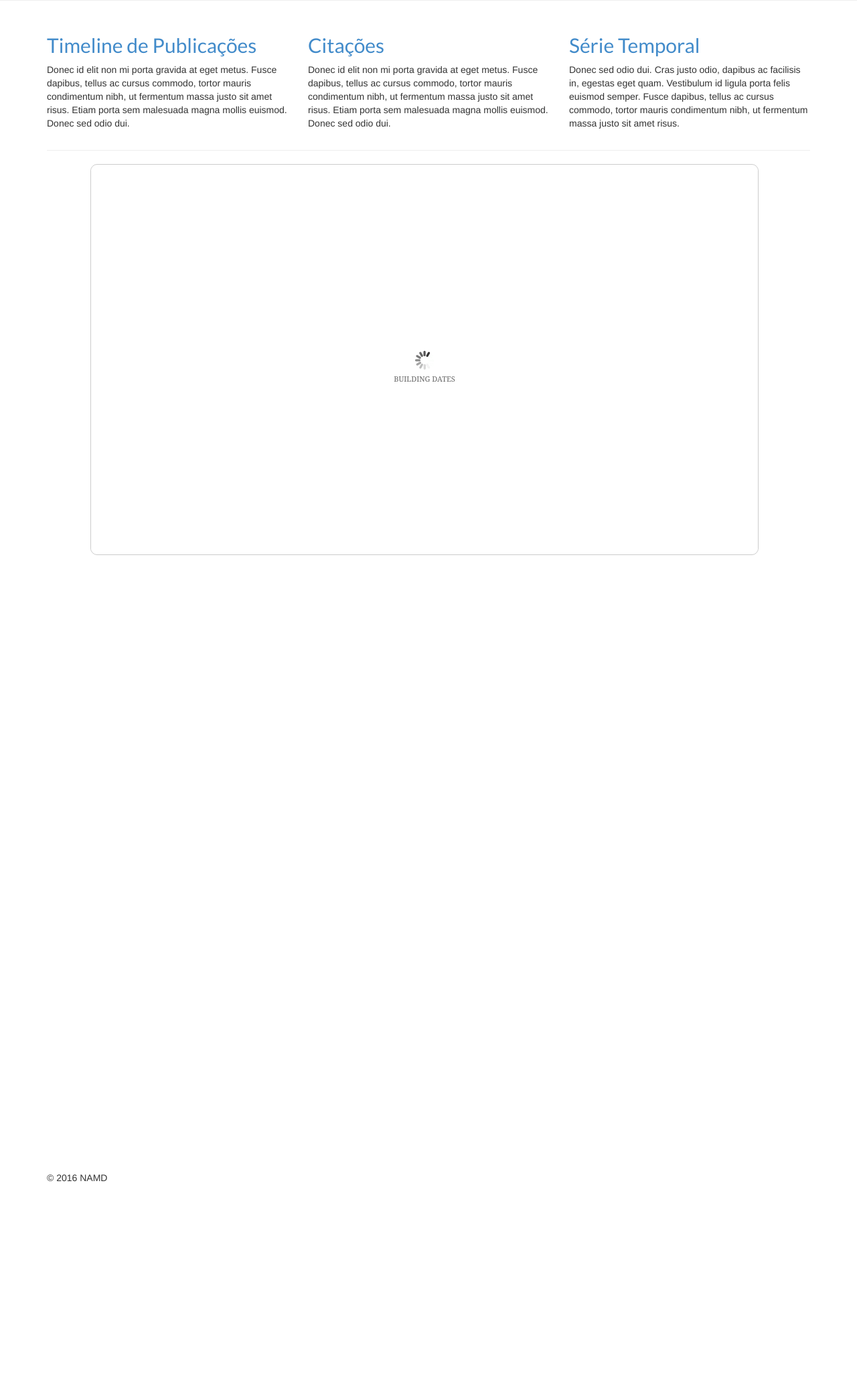
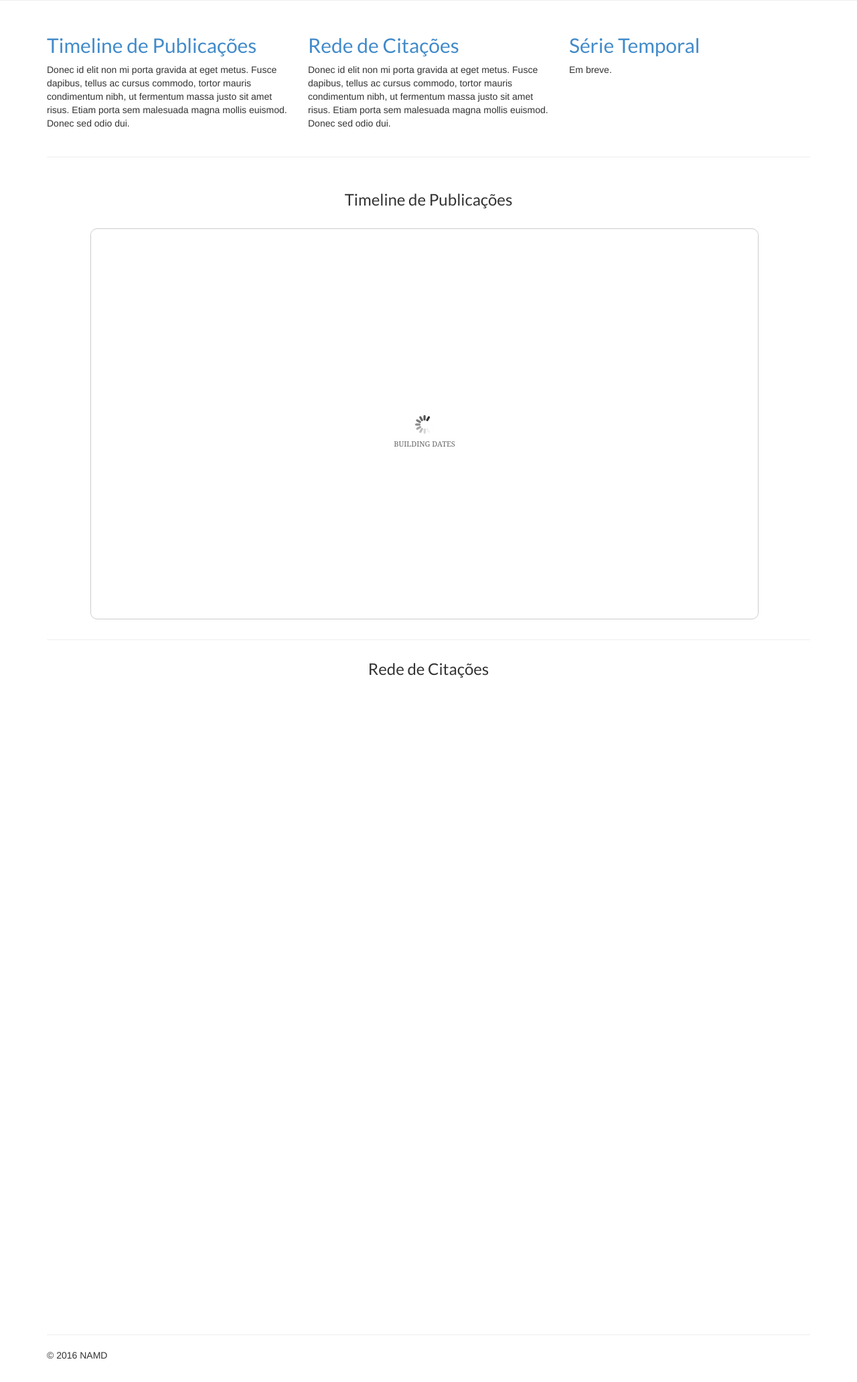
Before and after one commit to elisamussumeci/zika_virus_timeline, a Flask app: page / in a window 1280 px wide. Shown: the part 307-2371 px from the top of the page at 67% size. Before the commit the page ends 2106 px from the top, so only its background shows below. Run offline with Flask 2, Linux system fonts and the light colour scheme; data that the repository does not hold is empty; some libraries are stand-ins or nearby versions.

Commit message:
Add section titles

```diff
--- a/static/css/style.css
+++ b/static/css/style.css
@@ -10,6 +10,15 @@
 
 h2 a:hover {
   text-decoration: none;
+}
+
+.title-section {
+  text-align: center;
+  margin: 30px 0;
+}
+
+hr {
+  margin-top: 30px;
 }
 
 .navbar {
--- a/templates/pages/indextimeline.html
+++ b/templates/pages/indextimeline.html
@@ -60,7 +60,7 @@
 
         </div>
         <div class="col-md-4">
-            <h2><a href="#citacoes">Citações</a></h2>
+            <h2><a href="#citacoes">Rede de Citações</a></h2>
 
             <p>Donec id elit non mi porta gravida at eget metus. Fusce dapibus, tellus ac cursus commodo, tortor mauris
                 condimentum nibh, ut fermentum massa justo sit amet risus. Etiam porta sem malesuada magna mollis
@@ -70,9 +70,7 @@
         <div class="col-md-4">
             <h2><a href="#serie-temporal">Série Temporal</a></h2>
 
-            <p>Donec sed odio dui. Cras justo odio, dapibus ac facilisis in, egestas eget quam. Vestibulum id ligula
-                porta felis euismod semper. Fusce dapibus, tellus ac cursus commodo, tortor mauris condimentum nibh, ut
-                fermentum massa justo sit amet risus.</p>
+            <p>Em breve.</p>
 
         </div>
     </div>
@@ -80,6 +78,7 @@
     <hr>
 
     <div id="timeline-de-publicacoes" class="container">
+        <h3 class="title-section">Timeline de Publicações</h3>
         <div class="row">
             <div class="col-md-12 timeline-container">
                 <div id="my-timeline"></div>
@@ -87,9 +86,14 @@
         </div>
     </div>
 
+    <hr>
+
     <div id="citacoes">
+        <h3 class="title-section">Rede de Citações</h3>
         <div class="circle-vis"></div>
     </div>
+
+    <hr>
 
     <footer>
         <p>&copy; 2016 NAMD</p>
```
